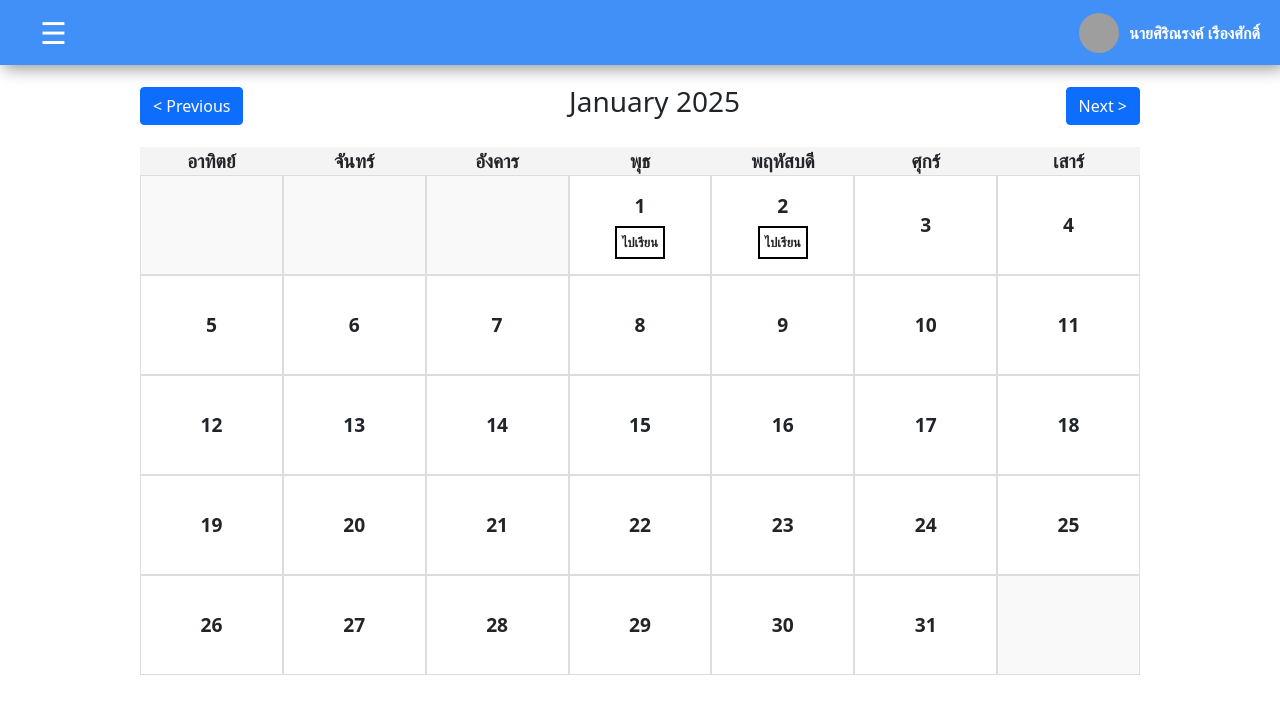
After one commit to Athip888/UD-TechCar, a PHP site: page /calendar.php in a window 1280 px wide. The commit adds this page. Shown: the top 714 px of the page. Run offline with PHP 8.4, Linux system fonts and the light colour scheme; a user stored in the database is signed in; data comes from the database, SQL or seed files in the repository; grey boxes are pictures that could not be loaded.

Commit message:
Add files via upload

```diff
--- /dev/null
+++ b/Project/user/calendar.php
@@ -0,0 +1,188 @@
+<?php
+require('header.php');
+?>
+<!DOCTYPE html>
+<html lang="en">
+
+<head>
+    <meta charset="UTF-8">
+    <meta name="viewport" content="width=device-width, initial-scale=1.0">
+    <title>Calendar</title>
+    <link rel="stylesheet" href="../css/bootstrap.css">
+    <script src="../js/bootstrap.min.js"></script>
+    <style>
+        .calendar {
+            margin: 20px auto;
+            max-width: 1000px;
+            font-size: 1.2rem;
+            display: flex;
+            flex-direction: column;
+            align-items: center;
+        }
+
+        .calendar-header {
+            display: flex;
+            justify-content: space-between;
+            align-items: center;
+            width: 100%;
+            margin-bottom: 20px;
+        }
+
+        .calendar-grid {
+            display: flex;
+            justify-content: space-between;
+            width: 100%;
+        }
+
+        .day-header {
+            background-color: #f4f4f4;
+            width: 14.28%;
+            text-align: center;
+            font-weight: bold;
+        }
+
+        .calendar-days {
+            display: flex;
+            flex-wrap: wrap;
+            justify-content: flex-start;
+            width: 100%;
+        }
+
+        .day,
+        .empty-day {
+            display: flex;
+            justify-content: center;
+            align-items: center;
+            flex-direction: column;
+            height: 100px; /* คงความสูงเดิม */
+            width: calc(100% / 7);/* ปรับความกว้างให้เต็ม */
+            border: 1px solid #ddd;
+            font-weight: bold;
+            box-sizing: border-box;
+        }
+
+        .empty-day {
+            background-color: #f9f9f9;
+        }
+
+        .day:hover {
+            cursor: pointer;
+            background-color: #f0f0f0;
+        }
+    </style>
+</head>
+
+<body>
+
+    <?php
+    // Include the database connection
+    // Fetch approved requests
+    $query = "SELECT request_id, destination, province, travel_type, purpose, departure_date, departure_time, return_date, return_time, passengers, request_date, status, user_id FROM requests WHERE status = 'อนุมัติ'";
+    $result = mysqli_query($connect, $query);
+
+    $requests = [];
+    while ($row = mysqli_fetch_assoc($result)) {
+        $requests[] = $row;
+    }
+
+    // Close the connection
+    mysqli_close($connect);
+    ?>
+
+    <div class="container">
+        <div class="calendar">
+            <div class="calendar-header">
+                <button class="btn btn-primary" id="prevMonth">&lt; Previous</button>
+                <h3 id="monthYear"></h3>
+                <button class="btn btn-primary" id="nextMonth">Next &gt;</button>
+            </div>
+            <div class="calendar-grid">
+                <div class="day-header">อาทิตย์</div>
+                <div class="day-header">จันทร์</div>
+                <div class="day-header">อังคาร</div>
+                <div class="day-header">พุธ</div>
+                <div class="day-header">พฤหัสบดี</div>
+                <div class="day-header">ศุกร์</div>
+                <div class="day-header">เสาร์</div>
+            </div>
+            <div class="calendar-days" id="calendarDays"></div>
+        </div>
+    </div>
+
+    <script>
+        const requests = <?php echo json_encode($requests); ?>;
+        const calendarDays = document.getElementById('calendarDays');
+        const monthYear = document.getElementById('monthYear');
+        const prevMonth = document.getElementById('prevMonth');
+        const nextMonth = document.getElementById('nextMonth');
+
+        let currentDate = new Date();
+
+        function renderCalendar() {
+            const year = currentDate.getFullYear();
+            const month = currentDate.getMonth();
+
+            monthYear.textContent = `${currentDate.toLocaleString('default', { month: 'long' })} ${year}`;
+
+            const firstDay = new Date(year, month, 1).getDay();
+            const daysInMonth = new Date(year, month + 1, 0).getDate();
+
+            calendarDays.innerHTML = '';
+
+            // Empty days for the start of the month
+            for (let i = 0; i < firstDay; i++) {
+                calendarDays.innerHTML += '<div class="empty-day"></div>';
+            }
+
+            // Days of the month
+            for (let day = 1; day <= daysInMonth; day++) {
+                const dateStr = `${year}-${String(month + 1).padStart(2, '0')}-${String(day).padStart(2, '0')}`;
+                const dayElement = document.createElement('div');
+                dayElement.className = 'day';
+                dayElement.innerHTML = `<strong>${day}</strong>`;
+
+                // Check for requests on this date
+                const dayRequests = requests.filter(request => request.departure_date === dateStr);
+                dayRequests.forEach(request => {
+                    const requestInfo = document.createElement('a');
+                    requestInfo.href = `request_details.php?request_id=${request.request_id}`;
+                    requestInfo.textContent = `${request.purpose}`;
+                    requestInfo.style.fontSize = '0.8rem';
+                    requestInfo.style.textDecoration = 'none';
+                    requestInfo.style.color = 'inherit';
+                    requestInfo.style.border = '2px solid black';
+                    requestInfo.style.padding = '5px';
+                    requestInfo.style.marginTop = '5px';
+                    requestInfo.style.display = 'block';
+                    dayElement.appendChild(requestInfo);
+                });
+
+                calendarDays.appendChild(dayElement);
+            }
+
+            // Ensure the calendar wraps correctly (i.e., each week has 7 days)
+            const totalCells = firstDay + daysInMonth;
+            const totalRows = Math.ceil(totalCells / 7);
+
+            // Add any remaining empty days after the last day of the month to complete the week
+            for (let i = totalCells; i < totalRows * 7; i++) {
+                calendarDays.innerHTML += '<div class="empty-day"></div>';
+            }
+        }
+
+        prevMonth.addEventListener('click', () => {
+            currentDate.setMonth(currentDate.getMonth() - 1);
+            renderCalendar();
+        });
+
+        nextMonth.addEventListener('click', () => {
+            currentDate.setMonth(currentDate.getMonth() + 1);
+            renderCalendar();
+        });
+
+        renderCalendar();
+    </script>
+
+</body>
+
+</html>
--- a/Project/user/header.php
+++ b/Project/user/header.php
@@ -194,7 +194,7 @@ $signature_path = "../user_signature/" . $signature_picture;
 
     <ul>
       <p>แบบบันทึกข้อมูล</p>
-      <li><a href="cola.php"><img src="../image/calendar-date-fill.svg" alt="">ปฎิทินการใช้รถ</a></li>
+      <li><a href="calendar.php"><img src="../image/calendar-date-fill.svg" alt="">ปฎิทินการใช้รถ</a></li>
       <li><a href="Form.php"><img src="../image/car-front-fill.svg" alt="">ขออนุญาตใช้รถส่วนกลาง</a></li>
       <li><a href="status.php"><img src="../image/check-circle-fill.svg" alt="">ติดตามสถานะ</a></li>
       <li><a href="Contact.php"><img src="../image/telephone-fill.svg" alt="">ติดต่อเรา</a></li>
```
Also changed, not shown: Project/user/request_details.php (added, +50 -0 lines).
